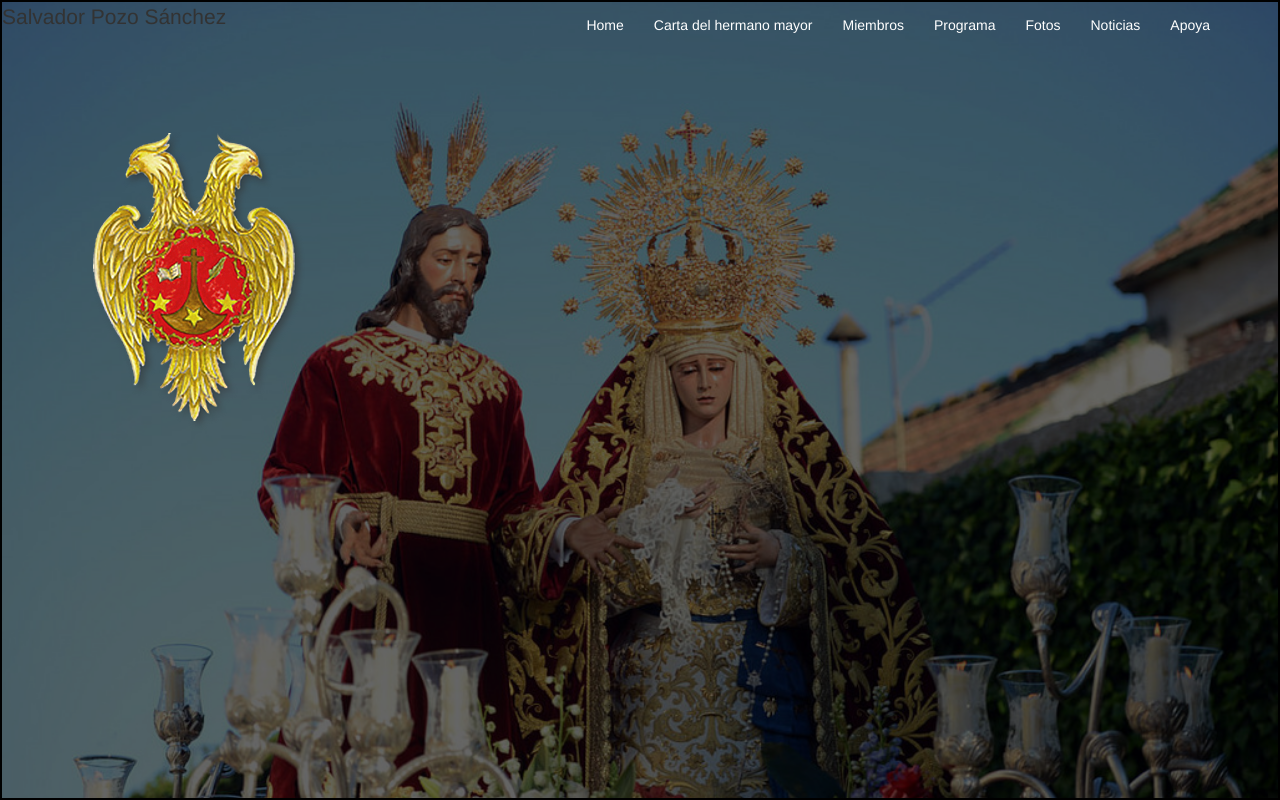
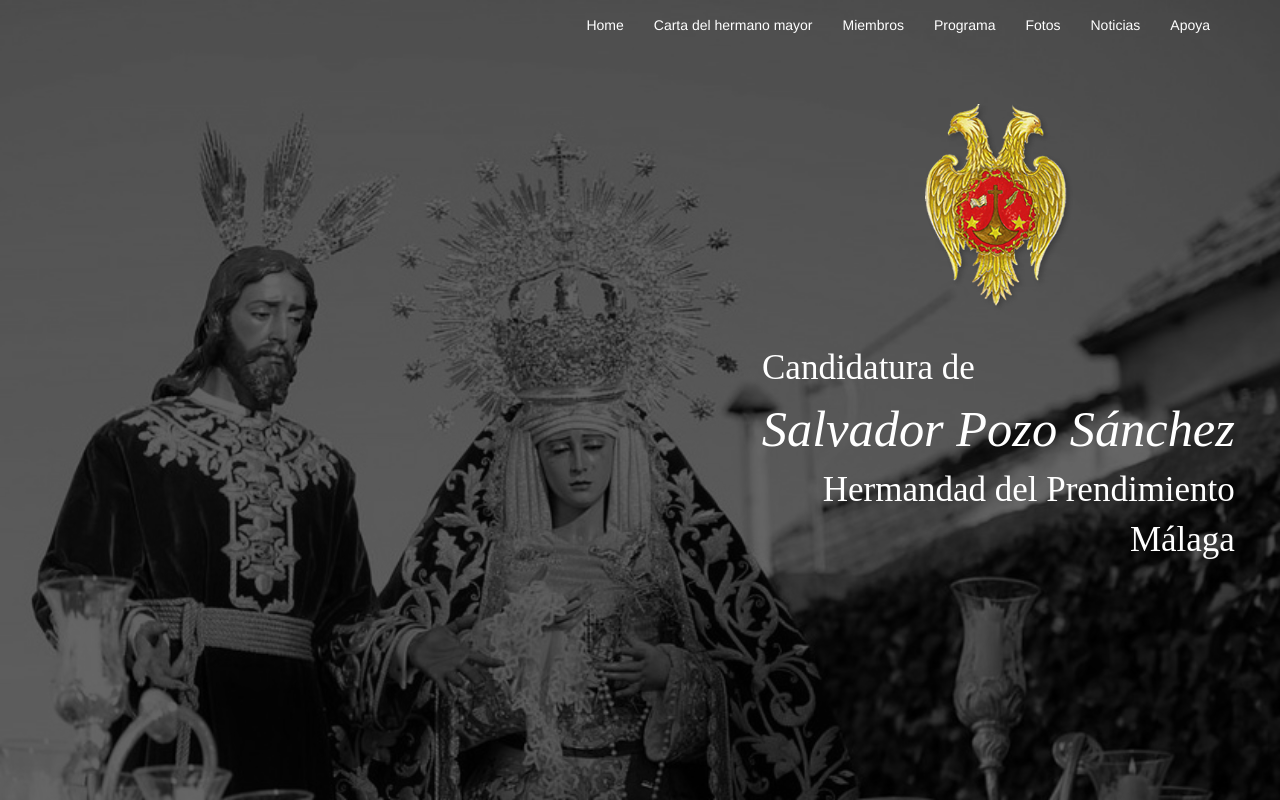
Before and after one commit to GutiX/prendicand, a PHP site: page / in a window 1280 px wide. Run offline with PHP 8.4, Linux system fonts and the light colour scheme.

Commit message:
home finished

```diff
--- a/css/styles.css
+++ b/css/styles.css
@@ -35,28 +35,74 @@ header nav {/*background: rgba(119, 16, 16, 0.6) !important;*/
 
 .menu-header ul li:focus,
 .menu-header ul li:hover {border: 1px solid #fff;
-    background: rgba(119, 16, 16, 0.6) !important;
+    /*background: rgba(119, 16, 16, 0.6) !important;*/
     color: #fff !important;
 }
 .menu-header ul li a {color: #fff !important;}
 
-.content-body-home {background-image: url(../img/home.jpg),linear-gradient(to left,#7b4397,#dc2430);
+.content-body-home {background-image: url(../img/home4.jpg),linear-gradient(to left,#7b4397,#dc2430);
     background-size:cover;
-    border: 2px solid #000;
     height: 100%;
+
+    filter: url('#grayscale'); /* Versión SVG para IE10, Chrome 17, FF3.5, Safari 5.2 and Opera 11.6 */
+    -webkit-filter: grayscale(100%);
+    -moz-filter: grayscale(100%);
+    -ms-filter: grayscale(100%);
+    -o-filter: grayscale(100%);
+    filter: grayscale(100%); /* Para cuando es estándar funcione en todos */
+    filter: Gray(); /* IE4-8 and 9 */
+
+    -webkit-transition: all 0.5s ease;
+    -moz-transition: all 0.5s ease;
+    -ms-transition: all 0.5s ease;
+    -o-transition: all 0.5s ease;
+    transition: all 0.5s ease;
 }
 .oscurecedor {background: rgba(0,0,0,0.6);
     z-index: 300;
     width: 100%;
     height: 100%;
+    position: absolute;
 }
 
 .content {height: 100%;
     position: absolute;
     width: 100%;}
-.escudo-home {position: absolute;
+.escudo-home {/*position: absolute;
     top: 130px;
-    left: 7%;}
-.title-home {font-size: 1.5em;
-    position: absolute;
+    left: 7%;*/
+    text-align: center;
+    z-index: 9999;
 }
+.escudo-home img {width: 30%;
+    /*margin-left: 15%;
+    margin-right: 11%;*/
+}
+.title-home {font-size: 2.5em;
+    color: #fff;
+    font-family: "Georgia, serif";
+    padding-top: 30px;
+    text-align: center;
+    /*padding-left: 5%;
+    padding-right: 0px;*/
+}
+.title-home .text {text-align: right;
+    display: inline-block;
+}
+.title-home .text .nombre {width: 100%;
+    display: block;
+    font-size: 3.6rem;
+    font-style: italic;
+}
+.title-home .text .candidatura {text-align: left;
+    padding-right: 260px;
+}
+.title-home .text .hermandad {width: 440px;
+    display: inline-block;
+    text-align: right;
+    margin: 0px;}
+
+.content-home {position: absolute;
+    width: 100%;
+    margin-top: 8%;
+    z-index: 9999;}
--- a/templates/bodyComponents/bhome.html
+++ b/templates/bodyComponents/bhome.html
@@ -1,7 +1,17 @@
-
-
+		      <div class="content-home row">
+		        <div>
+              <div class="escudo-home col-md-offset-7 col-md-5 col-xs-12"><img src="img/escudo.png" alt="escudo del prendimiento"/></div>
+            </div>
+            <div>
+              <div class="title-home col-md-offset-7 col-md-5 col-xs-12">
+                <div class="text">
+                  <span class="candidatura">Candidatura de</span>
+                  <span class="nombre">Salvador Pozo Sánchez</span>
+                  <span class="hermandad">Hermandad del Prendimiento Málaga</span>
+                </div>
+              </div>
+            </div>
+          </div>
           <div class="content-body-home">
-            <div class="oscurecedor"><div class="title-home">Salvador Pozo Sánchez</div></div>
-            <div class="escudo-home"><img src="img/escudo.png" alt="escudo del prendimiento"/></div>
-
+            <div class="oscurecedor"></div>
           </div>
```
Also changed, not shown: img/home2.jpg (added), img/home3.jpg (added), img/home4.jpg (added).
